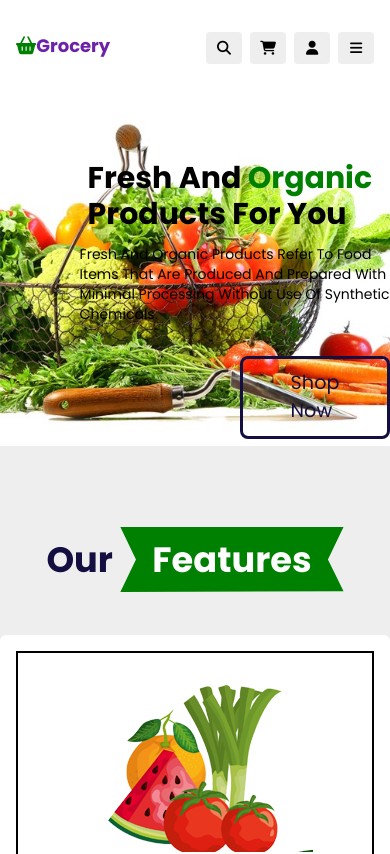
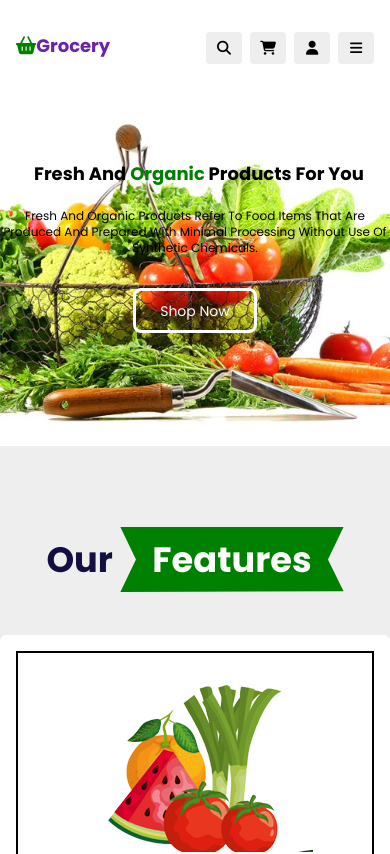
Before and after one commit to Usman-837/Grocery_Store, a React (Vite) app: page / in a window 390 px wide. Shown: the top 854 px of the page. Built offline with nearby package versions, Linux system fonts and the light colour scheme.

Commit message:
add some tailwindcss code with different custom break points to make responsive banner for small large mobile screen, tab, ipad, laptop, desktop and extra large screen

```diff
--- a/src/Banner.jsx
+++ b/src/Banner.jsx
@@ -3,13 +3,13 @@ import React from "react";
 const Banner = () => {
     return(
         <>
-        <div className="bg-banner-img bg-cover bg-no-repeat h-[350px] flex justify-center">
-                <div className="mt-16 ml-20 w-[600px] sm:ml-4">
-                    <h3 className="font-bold text-3xl pb-3 pl-2 sm:text-xl sm:pl-0">fresh and <span className="text-[--green]">organic</span> products for you</h3>
-                    <p className="text-sm">Fresh And Organic Products Refer To Food Items That Are Produced And Prepared With Minimal Processing Without Use Of Synthetic Chemicals.</p>
-                    <a className="btn ml-40 sm:ml-20 mt-8">Shop Now</a>
+        <section id="home" className="bg-banner-img bg-cover bg-no-repeat h-[350px] flex justify-center">
+                <div className="w-[600px] small:w-[400px] text-center mt-16">
+                    <h3 className="font-bold text-3xl large:text-2xl small:text-lg pb-3 pl-2">fresh and <span className="text-[--green]">organic</span> products for you</h3>
+                    <p className="text-sm small:text-xs text-[--light-color] medium:text-black leading-6 mt-2">Fresh And Organic Products Refer To Food Items That Are Produced And Prepared With Minimal Processing Without Use Of Synthetic Chemicals.</p>
+                    <a className="btn mt-8 medium:pl-6 medium:pr-6 medium:text-sm small:text-white small:border-white">Shop Now</a>
                 </div>
-        </div>
+        </section>
         </>
     );
 };
```
